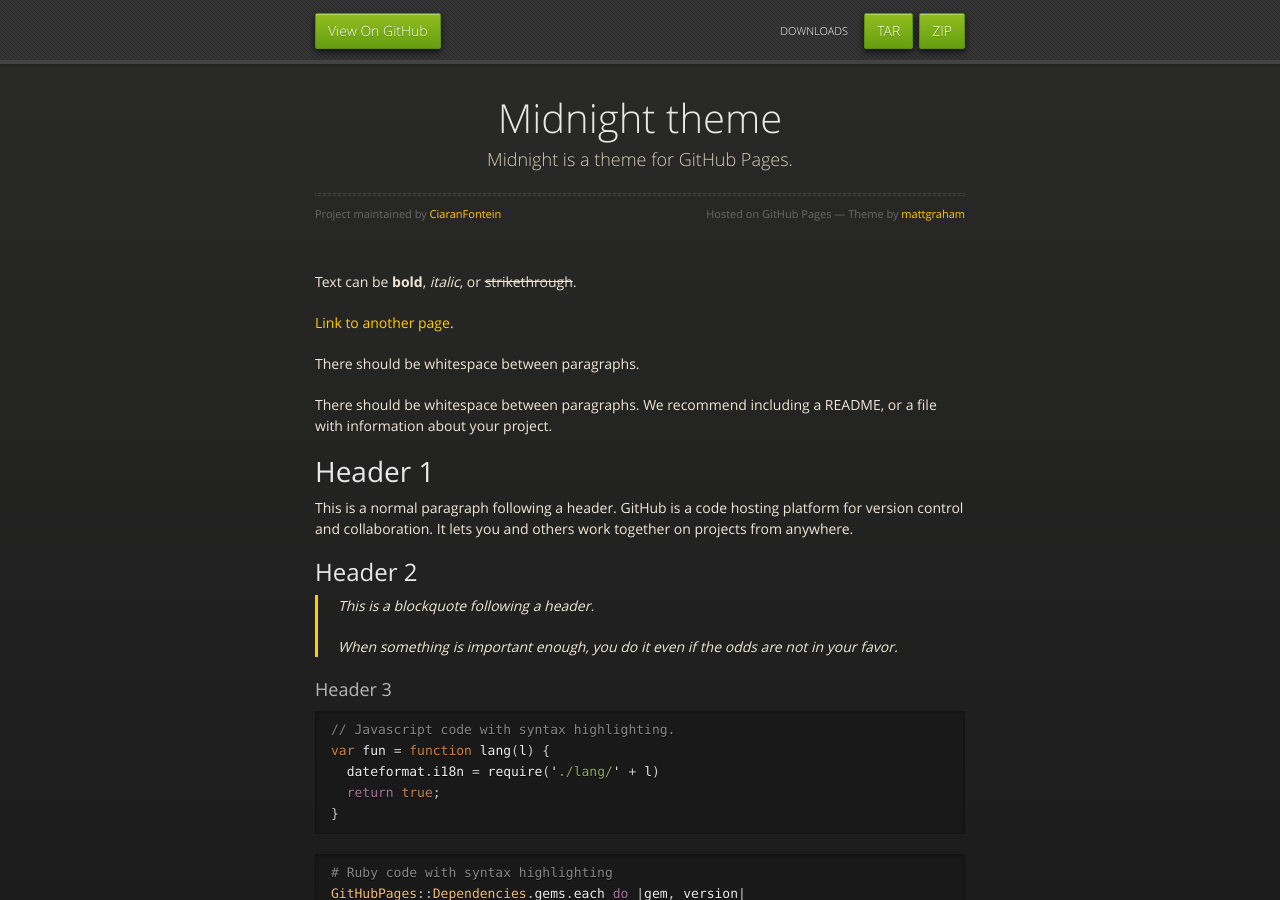
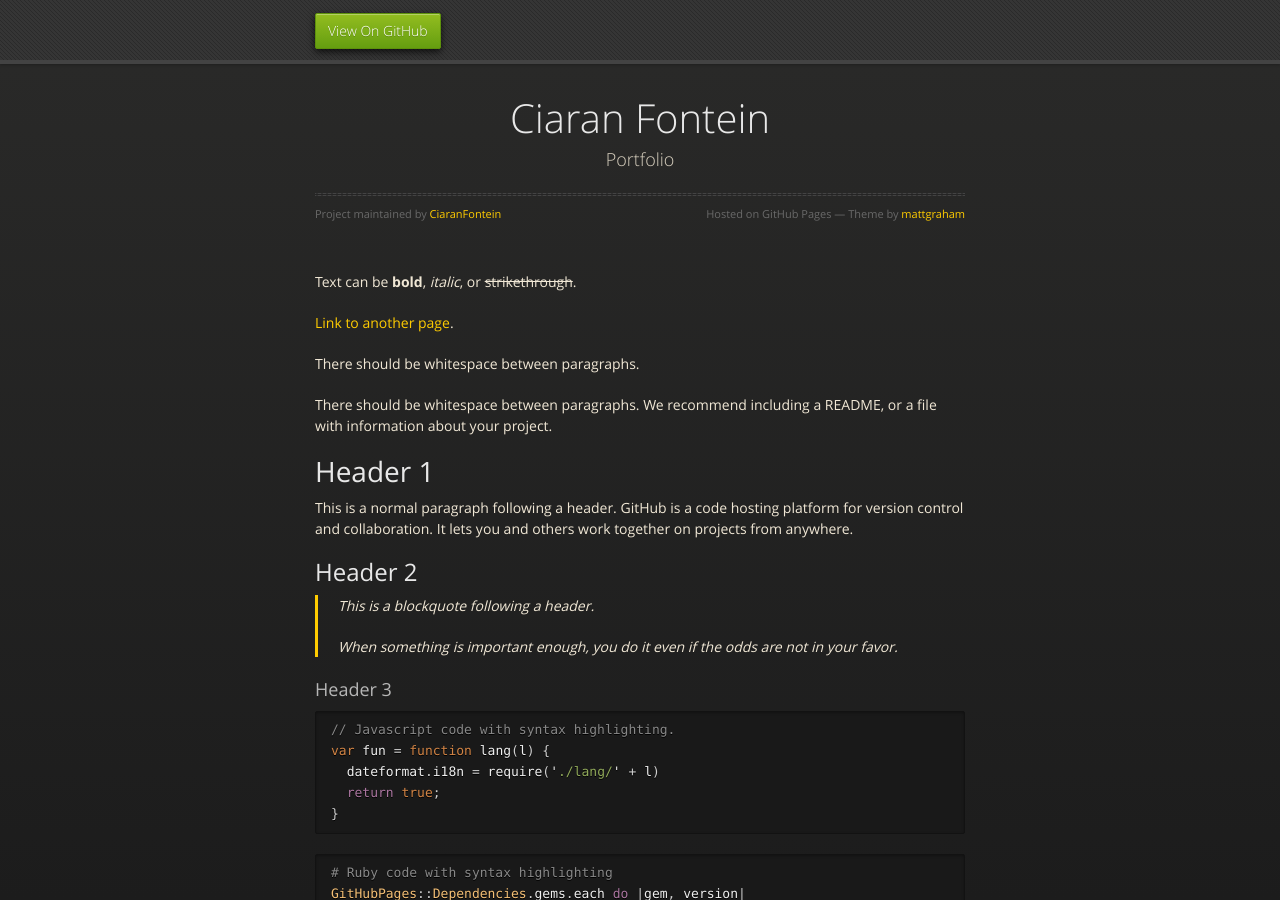
Before and after one commit to CiaranFontein/Unity-Portfolio, a Jekyll site: the page built from index.md, in a window 1280 px wide and 900 px high. Built offline with Jekyll 4.4.1, drawn with Linux system fonts in a browser that asks for light colours.

Commit message:
Update _config.yml

```diff
--- a/_config.yml
+++ b/_config.yml
@@ -1,5 +1,5 @@
-title: Midnight theme
-description: Midnight is a theme for GitHub Pages.
-show_downloads: true
+title: Ciaran Fontein
+description: Portfolio
+show_downloads: false
 google_analytics:
 theme: jekyll-theme-midnight
```
